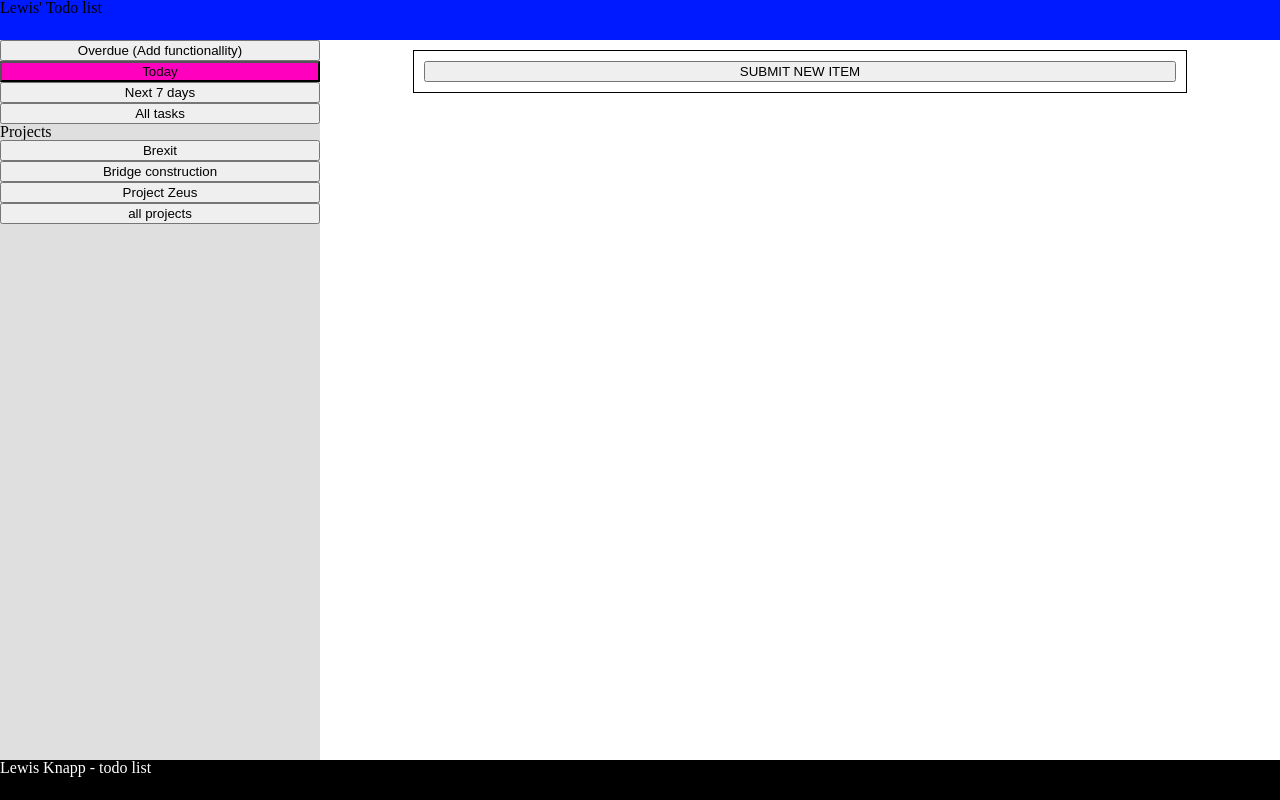
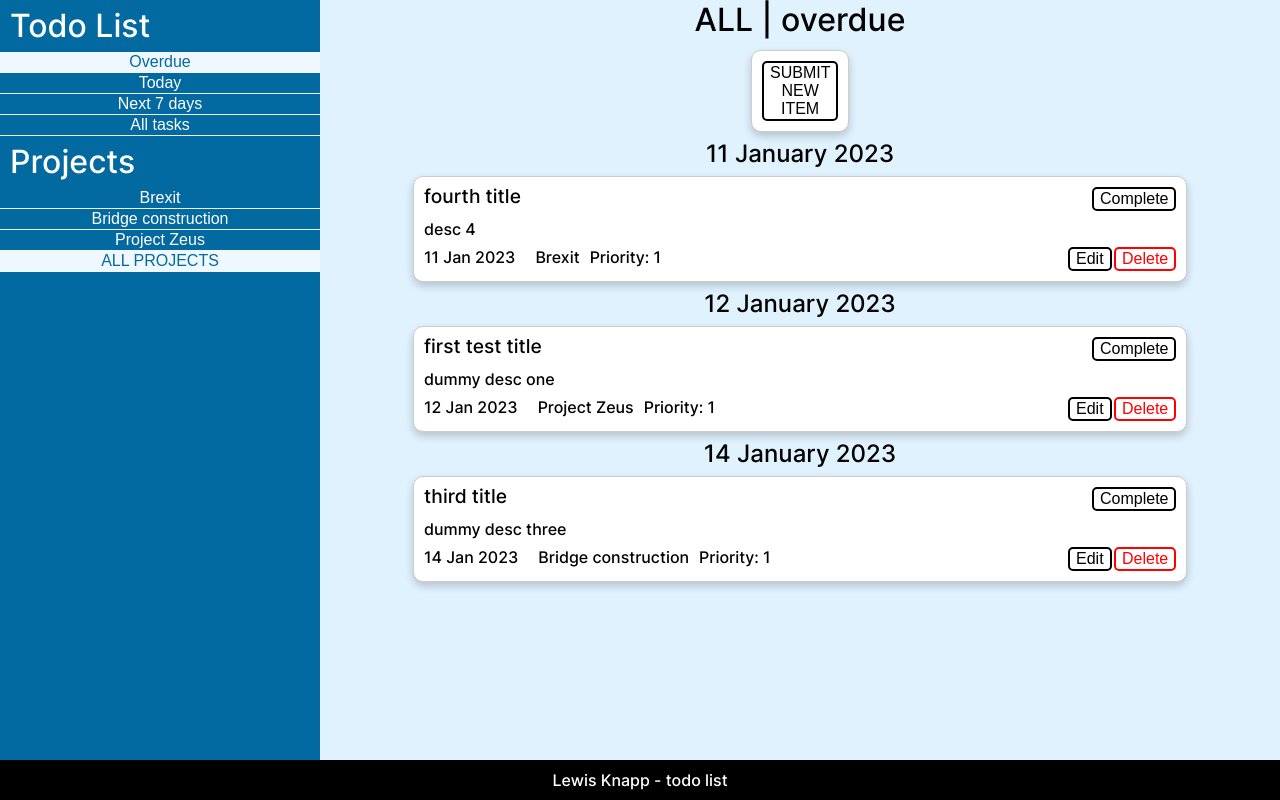
Before and after one commit to lknapp1888/todo-list, a website built with webpack: page dist/index.html in a window 1280 px wide. Built offline with nearby package versions, Linux system fonts and the light colour scheme.

Commit message:
add improved styling and minor amendments

```diff
--- a/src/UI.js
+++ b/src/UI.js
@@ -1,5 +1,7 @@
 import Todo, {todoList} from './todo-list.js';
 import { todoListFilters } from './filter.js';
+import { format } from 'date-fns';
+import { parseISO } from 'date-fns';
 
 export const uiLoad = {
     loadPage: function (itemArray) {
@@ -12,16 +14,21 @@ export const uiLoad = {
         this.loadProjects(todoList.list);
         this.initProjectFilterBtns(todoList.list);
         uiLoad.initNewItemBtn();
+        this.loadHeaderText();
+    },
+
+    loadHeaderText: function () {
+        const project = todoListFilters.addSpaceRemoveHyphen(todoListFilters.activeProjectFilter);
+        let filter = todoListFilters.activeFilter;
+        if (filter === 'sevenDay') {filter = 'next 7 days'};
+        todoListFilters.a
+        uiStorage.headerText.textContent = `${project} | ${filter}`
     },
 
     reloadPage: function() {
         const filterStatus = todoListFilters.activeFilter;
         const projectStatus = todoListFilters.activeProjectFilter;
         uiLoad.loadPage(todoListFilters.filterDateAndProject(todoList.list, projectStatus, filterStatus))
-        // if (filterStatus === 'today') {uiLoad.loadPage(todoListFilters.filterToday(todoList.list))};
-        // if (filterStatus === 'sevenDay') {uiLoad.loadPage(todoListFilters.filterSevenDay(todoList.list))};
-        // if (filterStatus === 'all') {uiLoad.loadPage(todoListFilters.filterAll(todoList.list))};
-        // if (filterStatus === 'overdue') {uiLoad.loadPage(todoListFilters.filterOverdue(todoList.list))};
     },
 
     loadProjects: function (list) {
@@ -52,7 +59,7 @@ export const uiLoad = {
                     if (todoListFilters.activeProjectFilter === 'all') {
                         projectItem.classList.add('selectedFilter');
                     }
-                    projectItem.innerText = 'all projects';
+                    projectItem.innerText = 'ALL PROJECTS';
                 }
                 uiStorage.projectNavBar.appendChild(projectItem);
             };
@@ -65,14 +72,14 @@ export const uiLoad = {
         itemDiv.innerHTML = `
         <div class="itemTopRowContainer">
             <p>${item.title}</p>
-            <input type="button" id="completeBtn" value="COMPLETE TASK" class="completeBtnIncomplete completeBtn${item.referenceNum}">
+            <input type="button" id="completeBtn" value="Complete" class="completeBtnIncomplete completeBtn${item.referenceNum}">
         </div>
         <p>${item.description}</p>
         <div class="itemBottom">
             <div class="itemInfo">
-                <p>${item.dueDate}<p>
-                <p>${item.priority}</p>
+                <p>${format(parseISO(item.dueDate), 'dd MMM yyyy')}<p>
                 <p>${item.project}</p>
+                <p>Priority: ${item.priority}</p>
             </div>
             <div class="itemBtnContainer">
                 <button class="itemEditBtn editBtn${item.referenceNum}">Edit</button>
@@ -91,6 +98,7 @@ export const uiLoad = {
           newItemContainer.id = 'newItemContainer';
           newItemContainer.classList.add('todoItem')
           newItemContainer.classList.add('todoItem-0');
+          newItemContainer.classList.add('todoItem-0-active');
           const newItemBtn = document.createElement('button');
           newItemBtn.classList.add ('newItemBtn');
           newItemBtn.innerText = 'SUBMIT NEW ITEM';
@@ -100,7 +108,7 @@ export const uiLoad = {
             if (i === 0) {
                 const dateTitle = document.createElement('h2');
                 dateTitle.classList.add('dateSubHeading');
-                dateTitle.textContent = `${itemArray[i].dueDate}`;
+                dateTitle.textContent = `${format(parseISO(itemArray[i].dueDate), 'dd MMMM yyyy')}`;
                 uiStorage.main.appendChild(dateTitle);
             }
 
@@ -112,7 +120,7 @@ export const uiLoad = {
             if ((itemArray[i + 1]) && (itemArray[i].dueDate !== itemArray[i + 1].dueDate)) {
                 const dateTitleTwo = document.createElement('h2');
                 dateTitleTwo.classList.add('dateSubHeading');
-                dateTitleTwo.textContent = `${itemArray[i + 1].dueDate}`;
+                dateTitleTwo.textContent = `${format(parseISO(itemArray[i + 1].dueDate), 'dd MMMM yyyy')}`;
                 uiStorage.main.appendChild(dateTitleTwo);
             }
         }
@@ -123,10 +131,12 @@ export const uiLoad = {
         while (todoItem.lastChild) {
             todoItem.removeChild(todoItem.lastChild);
         }
+        let project = todoListFilters.activeProjectFilter;
+        if (project === 'all') {project = ''};
         todoItem.innerHTML = `
         <div class="itemTopRowContainer">
-            <input type="text" name="title" id="title" class="itemTitle-${0}" placeholder="title">">
-            <input type="button" id="completeBtn" value="COMPLETE TASK" class="completeBtnIncomplete completeBtn${0}">
+            <input type="text" name="title" id="title" class="itemTitle-${0}" placeholder="title">
+            <input type="button" id="completeBtn" value="Complete" class="completeBtnIncomplete completeBtn${0}">
         </div>
         <textarea name="description" id="description" cols="30" rows="6" class="itemDescription-${0}"></textarea>
         <div class="itemBottom">
@@ -134,13 +144,12 @@ export const uiLoad = {
                 <input id="testDate" type="date" class="itemDate-${0}"">
                 <label for="priorityLevel">Priority:</label>
                 <select id="priorityLevel" name="priorityLevel" class="itemPriority-${0}">
-                  <option value=1>1</option>
-                  <option value=2>2</option>
-                  <option value=3>3</option>
-                  <option value=4>4</option>
+                  <option value=1>Priority 1</option>
+                  <option value=2>Priority 2</option>
+                  <option value=3>Priority 3</option>
+                  <option value=4>Priority 4</option>
                 </select>
-                <label for="UIProjects">Project:</label>
-                <input type="text" list="UIProjects" class="itemProject-${0}" value="${todoListFilters.activeProjectFilter}"/>
+                <input type="text" list="UIProjects" class="itemProject-${0}" value="${project}" placeholder="new or existing project"/>
                     <datalist id="UIProjects">
                         ${this.generateArrayOptionList(todoListFilters.getProjectArray(todoList.list))}
                     </datalist>
@@ -161,21 +170,19 @@ export const uiLoad = {
         todoItem.innerHTML = `
         <div class="itemTopRowContainer">
             <input type="text" name="title" id="title" class="itemTitle-${refNum}" placeholder="title" value="${item.title}">
-            <input type="button" id="completeBtn" value="COMPLETE TASK" class="completeBtnIncomplete completeBtn${refNum}">
+            <input type="button" id="completeBtn" value="Complete" class="completeBtnIncomplete completeBtn${refNum}">
         </div>
         <textarea name="description" id="description" cols="30" rows="6" class="itemDescription-${refNum}">${item.description}</textarea>
         <div class="itemBottom">
             <div class="itemInfo">
             <input id="testDate" type="date" class="itemDate-${refNum}" value="${item.dueDate}">
-                <label for="priorityLevel">Priority:</label>
                 <select id="priorityLevel" name="priorityLevel" class="itemPriority-${refNum}" value="${item.priority}">
-                  <option value=1>1</option>
-                  <option value=2>2</option>
-                  <option value=3>3</option>
-                  <option value=4>4</option>
+                <option value=1>Priority 1</option>
+                <option value=2>Priority 2</option>
+                <option value=3>Priority 3</option>
+                <option value=4>Priority 4</option>
                 </select>
-                <label for="UIProjects">Project:</label>
-                <input type="text" list="UIProjects" class="itemProject-${refNum}" value="${item.project}"/>
+                <input type="text" list="UIProjects" class="itemProject-${refNum}" value="${item.project}" placeholder="new or existing project"/>
                     <datalist id="UIProjects">
                         ${this.generateArrayOptionList(todoListFilters.getProjectArray(todoList.list))}
                     </datalist>
@@ -201,6 +208,8 @@ export const uiLoad = {
         const priority = document.querySelector(`.itemPriority-${refNum}`).value;
         const project = document.querySelector(`.itemProject-${refNum}`).value;
 
+        // add validation functions here for each form input. If item does not pass, add error message and return
+
         if (refNum > 0) {
         const i = todoList.getIndexNum(refNum);
                 todoList.list[i].title = title;
@@ -213,7 +222,6 @@ export const uiLoad = {
         if (refNum === 0) {
             let newItem = new Todo(title, description, date, priority, project);
         }
-
         this.reloadPage();
     },
 
@@ -375,6 +383,7 @@ export const uiStorage = {
     main: document.querySelector('main'),
     projectNavBar: document.querySelector('.projectNavContainer'),
     newItemContainer: document.getElementById('newItemContainer'),
+    headerText: document.getElementById('headerText'),
 
     //Buttons
     overdueFilterBtn: document.getElementById('overdueFilterBtn'),
--- a/src/filter.js
+++ b/src/filter.js
@@ -12,7 +12,7 @@ export const todoListFilters = {
             return isPast(addDays(parseISO(e.dueDate), 1));
             // adding 1 day as isPast() was returning true for current day
         })
-        return this.sortPriority(overdue);
+        return this.sortDate(this.sortPriority(overdue));
     },
 
     filterToday: function (list) {
@@ -104,6 +104,12 @@ export const todoListFilters = {
         return str;
     },
 
-    activeFilter: 'today',
-    activeProjectFilter: '',
+    addSpaceRemoveHyphen: function (name) {
+        let str = name;
+        str = str.replace(/[\W]/g, ' ').toUpperCase();
+        return str;
+    },
+
+    activeFilter: 'overdue',
+    activeProjectFilter: 'all',
 };
--- a/src/index.js
+++ b/src/index.js
@@ -10,6 +10,6 @@ const third = new Todo('third title', 'dummy desc three', '2023-01-14', 1, 'Brid
 const fourth = new Todo('fourth title', 'desc 4', '2023-01-11', 1, 'Brexit');
 
 // set the filter function to dictate the default starting filter
-uiLoad.loadPage(todoListFilters.filterToday(todoList.list));
+uiLoad.loadPage(todoListFilters.filterOverdue(todoList.list));
 uiLoad.initFilterBtns();
 console.log(todoListFilters.getProjectArray(todoList.list));
--- a/src/style.css
+++ b/src/style.css
@@ -48,40 +48,74 @@
    }
 
 /*////////////////////////////////////////////////*/
+* {
+    --background-color: white;
+    --nav-color: #0369a1;
+    --positive-btn-color: black;
+    --neutral-btn-color: orange;
+    --negative-btn-color: red;
+}
+
+@font-face {
+    font-family: 'MyFont';
+    src: url('./Inter-Medium.ttf') format('openType');
+    font-weight: 600;
+    font-style: normal;
+  }
 
 .container {
     display: grid;
     grid-template: 5vh 90vh 5vh / 25vw 25vw 25vw 25vw;
     grid-template-areas:
-    "header header header header"
+    "nav header header header"
     "nav main main main"
     "footer footer footer footer";
 }
 
 @media (max-width: 600px) {
+    * {
+        font-size: 13px;
+    }
+
     .container {
         display: grid;
-        grid-template: 5vh 5vh 85vh 5vh / 25vw 25vw 25vw 25vw;
+        grid-template: 5vh 65vh 25vh 5vh / 25vw 25vw 25vw 25vw;
         grid-template-areas:
         "header header header header"
+        "main main main main"
         "nav nav nav nav"
-        "main main main main"
         "footer footer footer footer";
+    }
+
+
+    header h1 {
+        font-size: 10px;
     }
   }
 
 header {
-    background-color: rgb(0, 26, 255);
+    background-color: var(--background-color);
     grid-area: header;
+    display: flex;
+    justify-content: center;
+    align-items: center;
+    background-color: #e0f2fe;
+    font-family: 'MyFont';
+}
+
+#headerText {
+    font-size: 2em;
 }
 
 nav {
-    background-color: rgb(223, 223, 223);
+    background-color: #0369a1;
     grid-area: nav;
+    font-family: 'MyFont';
+    overflow: auto;
 }
 
 main {
-    background-color: rgb(255, 255, 255);
+    background-color: #e0f2fe;
     grid-area: main;
     display: flex;
     flex-direction: column;
@@ -89,29 +123,46 @@ main {
     gap: 10px;
     overflow: scroll;
     padding: 10px;
+    font-family: 'MyFont';
 }
 
 footer {
     background-color: rgb(0, 0, 0);
     color: white;
     grid-area: footer;
+    font-family: 'MyFont';
+    display: flex;
+    justify-content: center;
+    align-items: center;
 }
 
 
 /*todo item content only*/
+.dateSubHeading {
+    font-size: 1.5em;
+}
 
 .todoItem {
     display: flex;
     flex-direction: column;
     gap: 10px;
     border: solid black 1px;
+    border-radius: 5px;
     padding: 10px;
     width: 80%;
+    background-color: rgb(255, 255, 255);
+    border-radius: 10px;
+    border: 1px solid #ccc;
+    box-shadow: 0 4px 8px rgb(0 0 0 / 20%);
 }
 
 .itemTopRowContainer {
     display: flex;
     justify-content: space-between;
+}
+
+.itemTopRowContainer p {
+    font-size: larger;
 }
 
 .itemBottom {
@@ -122,15 +173,104 @@ footer {
 .itemInfo {
     display: flex;
     gap: 10px;
+    padding-top: 2px;
+    flex-wrap: wrap;
+}
+
+.itemBtnContainer {
+    padding-left: 5px;
+    display: flex;
+    gap: 2px;
+}
+
+.newItemBtn, .itemEditBtn, .completeBtnIncomplete, .archiveBtn, .completeBtnComplete, .itemDeleteBtn, .itemSubmitBtn {
+    appearance: none;
+    background-color: transparent;
+    border-radius: 5px;
+    box-sizing: border-box;
+    cursor: pointer;
+    display: inline-block;
+    font-size: 1em;
+    font-weight: 500;
+    line-height: normal;
+    margin: 0;
+    outline: none;
+    text-align: center;
+    text-decoration: none;
+    transition: all 300ms cubic-bezier(.23, 1, 0.32, 1);
+    user-select: none;
+    -webkit-user-select: none;
+    touch-action: manipulation;
+    will-change: transform;
+    border: 2px solid;
+}
+
+.newItemBtn, .itemEditBtn, .completeBtnIncomplete, .itemSubmitBtn {
+    color: var(--positive-btn-color);
+    border-color: var(--positive-btn-color);
+}
+
+
+.archiveBtn, .completeBtnComplete {
+    color: var(--neutral-btn-color);
+    border-color: var(--neutral-btn-color);
+}
+
+.itemDeleteBtn {
+    color: var(--negative-btn-color);
+    border-color: var(--negative-btn-color);
+}
+
+.newItemBtn:hover, .itemEditBtn:hover, .completeBtnIncomplete:hover, .itemSubmitBtn:hover {
+    color: #fff;
+    background-color: var(--positive-btn-color);
+    box-shadow: rgba(0, 0, 0, 0.25) 0 8px 15px;
+    transform: translateY(-2px);
+}
+
+.archiveBtn:hover, .completeBtnComplete:hover {
+    color: #fff;
+    background-color: var(--neutral-btn-color);
+    box-shadow: rgba(0, 0, 0, 0.25) 0 8px 15px;
+    transform: translateY(-2px);
+}
+
+.itemDeleteBtn:hover {
+    color: #fff;
+    background-color: var(--negative-btn-color);
+    box-shadow: rgba(0, 0, 0, 0.25) 0 8px 15px;
+    transform: translateY(-2px);
+}
+
+.todoItem-0-active {
+    display: flex;
+    justify-content: center;
+    align-items: center;
+    width: min-content;
 }
 
 /*nav category and project containers */
 
+nav h1 {
+    color: white;
+    font-size: 2em;
+    padding: 10px;
+}
 .categoryContainer {
     display: flex;
     flex-direction: column;
+    overflow: auto;
 }
 
-.selectedFilter {
-    background-color: rgb(255, 0, 191);
+.projectBtn, .filterBtn {
+    background-color: var(--nav-color);
+    color: white;
+    border: 1px;
+    font-size: 1em;
+    border-bottom: aliceblue 1px solid;
 }
+
+.selectedFilter, .projectBtn:hover, .filterBtn:hover {
+    background-color: aliceblue;
+    color: var(--nav-color);
+}
--- a/webpack.config.js
+++ b/webpack.config.js
@@ -12,6 +12,10 @@ module.exports = {
         test: /\.css$/i,
         use: ['style-loader', 'css-loader'],
       },
+      {
+        test: /\.(woff|woff2|eot|ttf|otf)$/i,
+        type: 'asset/resource',
+      },
     ],
   },
 };
```
Also changed, not shown: dist/6dcbc9bed1ec438907ee.ttf (added), dist/index.html, dist/main.js, src/Inter-Medium.ttf (added), src/Manrope.ttf (added).
